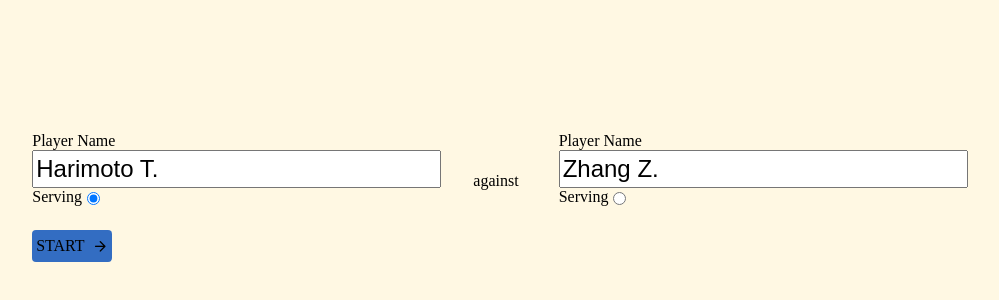
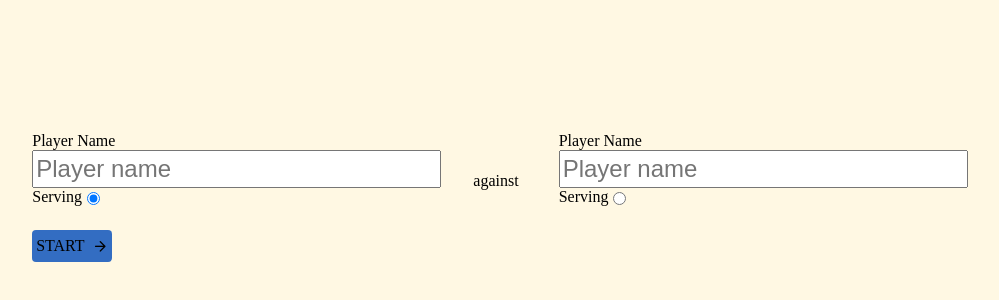
Before and after one commit to mayamalakova/score-counter, a Vue app: page / in a window 1280 px wide. Shown: the part 208-508 px from the top of the page, without its empty margins (144-1143 px from the left). Built offline with nearby package versions, Linux system fonts and the light colour scheme.

Commit message:
start with empty player names

```diff
--- a/src/App.vue
+++ b/src/App.vue
@@ -61,8 +61,8 @@
                 scoreLeft: 0,
                 scoreRight: 0,
                 gameScores: [],
-                playerLeft: 'Harimoto T.',
-                playerRight: 'Zhang Z.',
+                playerLeft: '',
+                playerRight: '',
                 gameWinner: false,
                 matchWinner: false,
                 editMode: false,
```
